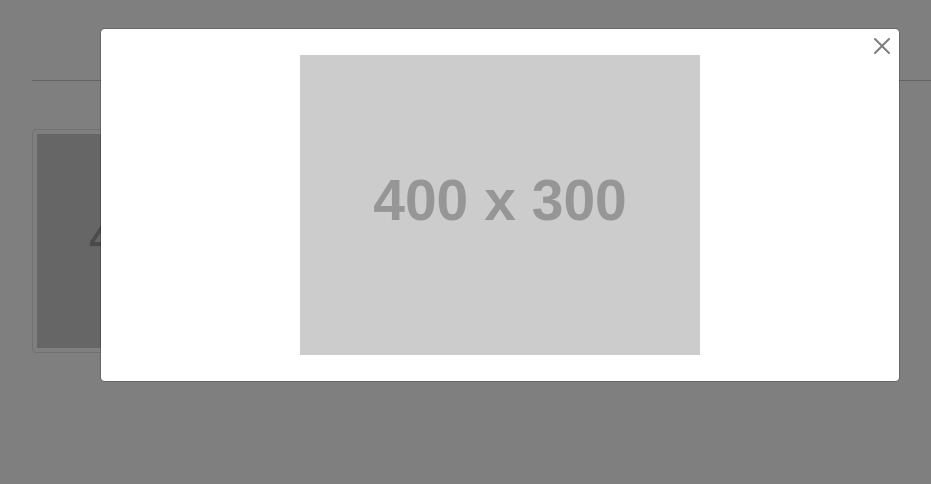
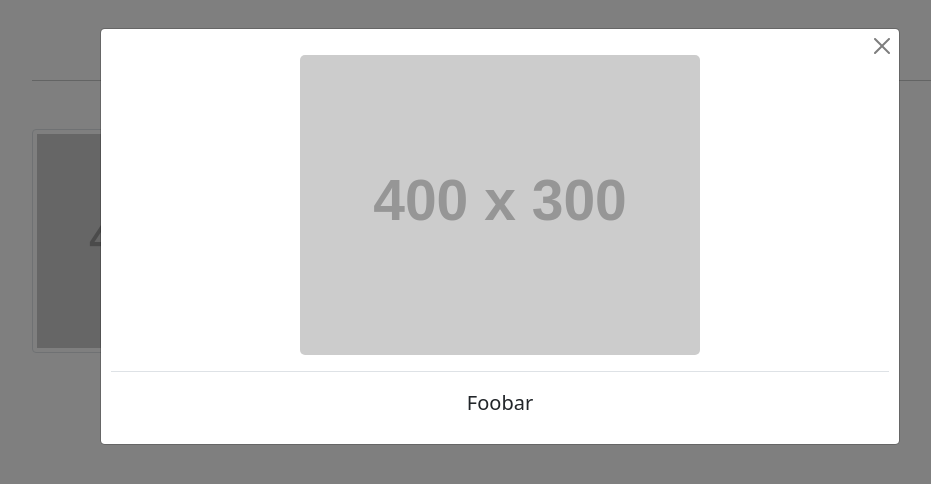
Before and after one commit to Siphon880gh/image-gallery, a plain HTML site: page index.html in a window 1280 px wide. Both pictures are taken after a click on the picture 319 px from the left and 241 px from the top of the page. Shown: the whole page, without its empty margins (140-1071 px from the left). Drawn offline with nearby package versions, Linux system fonts and the light colour scheme; placeholder pictures from the web are drawn by us.

Commit message:
Added caption placeholder to modal

```diff
--- a/assets/css/index.css
+++ b/assets/css/index.css
@@ -1,3 +1,5 @@
+/** Page **/
+
 .page {
     width: 100%;
     padding-right: .75rem;
@@ -40,7 +42,7 @@
 }
 
 
-/* img-rollover */
+/* Page: img-rollover */
 
 .img-rollover {
     flex: 0 0 auto;
@@ -79,6 +81,9 @@
     }
 }
 
+
+/** Image modal **/
+
 #imgModal {
     display: block;
     max-width: 100%;
@@ -103,4 +108,15 @@
     max-width: 100%;
     height: auto;
     margin: 0 auto;
+    border-radius: 5px;
 }
+
+#imgModal .modal-footer {
+    display: block;
+    text-align: center;
+}
+
+#imgModal .modal-title {
+    font-size: 1.25rem;
+    font-weight: 300;
+}
--- a/assets/js/app.js
+++ b/assets/js/app.js
@@ -12,14 +12,19 @@ $(() => {
             html = `<img src="${src}"/>`;
 
         // Set modal HTML
-        rerenderModal($imgModal, html);
+        rerenderModal($imgModal, {title: "Foobar", src});
 
         // Activate modal
         $imgModal.modal("show");
     });
 
     // Place specific HTML content into the image modal (either image in full screen style or resetting HTML to blank "")
-    function rerenderModal($modal, html) {
-        $modal.find('.modal-body').html(html);
+    function rerenderModal($modal, data) {
+        let {title, src} = data;
+        let $modalTitle = $modal.find('.modal-footer .modal-title'),
+            $imgContainer = $modal.find('.modal-body');
+
+        $modalTitle.text(title);
+        $imgContainer.html(`<img src="${src}"/>`);
     }
 })
--- a/index.html
+++ b/index.html
@@ -43,7 +43,10 @@
         <div class="modal-dialog modal-lg">
             <div class="modal-content">
                 <button type="button" class="btn-close" aria-label="Close" data-bs-dismiss="modal"></button>
-                <div class="modal-body">
+                <div class="modal-body img-container">
+                </div>
+                <div class="modal-footer">
+                    <h2 class="modal-title"></h2>
                 </div>
             </div>
         </div>
```
